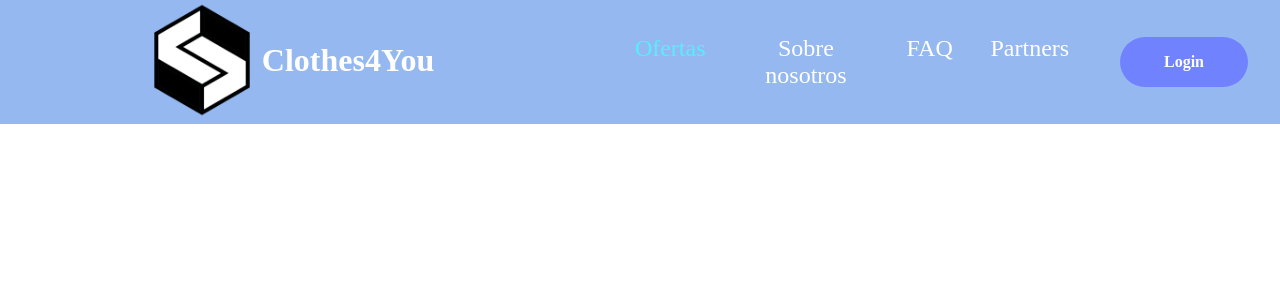
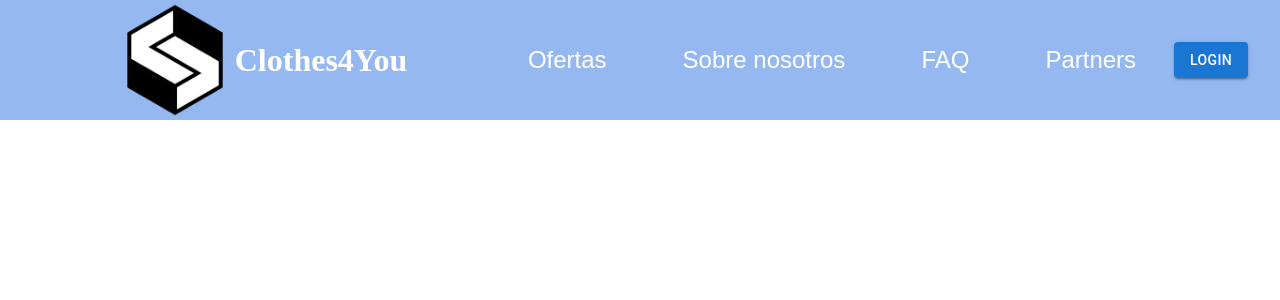
Before and after one commit to EzequielHuayta/reactPagina, a React (Create React App) app: page / in a window 1280 px wide. Shown: the top 300 px of the page. Built offline with nearby package versions, Linux system fonts and the light colour scheme.

Commit message:
Desafio: Menu e-commerce

```diff
--- a/package.json
+++ b/package.json
@@ -3,6 +3,9 @@
   "version": "0.1.0",
   "private": true,
   "dependencies": {
+    "@emotion/react": "^11.9.3",
+    "@emotion/styled": "^11.9.3",
+    "@mui/material": "^5.8.4",
     "@testing-library/jest-dom": "^5.16.4",
     "@testing-library/react": "^13.3.0",
     "@testing-library/user-event": "^13.5.0",
--- a/src/App.js
+++ b/src/App.js
@@ -1,5 +1,6 @@
 import logo from './logo.svg';
 import './App.css';
+<meta name="viewport" content="initial-scale=1, width=device-width" />
 
 function App() {
   return (
--- a/src/components/NavBar.js
+++ b/src/components/NavBar.js
@@ -1,7 +1,9 @@
 import React from 'react'
 import styled from 'styled-components/macro';
 import logo from '../assets/logo.png'
-
+import Stack from '@mui/material/Stack';
+import Button from '@mui/material/Button';
+import Grid from '@mui/material/Grid';
 
 
 // Create a Wrapper component that'll render a <section> tag with some styles
@@ -37,21 +39,17 @@ const Sections = styled.section`
   text-align: center;
   color: palevioletred;
   justify-content: center;
- > ul{
-    display: flex;
-    justify-content: center;
-   > li{
-      font-size: 1.5rem;
-    }
-  }
+
+
 `;
 
-const Menu = styled.li`
+const Menu = styled.button`
   cursor: pointer;
-  display: inline;
-  /* The resulting background color will be based on the bg props. */
+  font-size: 1.5rem;
+  border-width: 0;
+  background-color: transparent;
+ // The resulting background color will be based on the bg props.
   color: ${props => props.imp === true ? "#55eeff" : "white"};
-  margin: 4%;
 `;
 
 const Login = styled.section`
@@ -62,20 +60,7 @@ const Login = styled.section`
   align-items: center;
 `;
 
-const Button = styled.button`
-  cursor: pointer;
-  cursor: pointer;
-  width: 100%;
-	padding: 1em;
-	background: hsl(233deg 100% 71% / 88%);
-	border: none;
-	border-radius: 30px;
-  font-family: 'Regular';
-	font-weight: 600;
-  font-size: 1rem;
-  color: white;
-  height: auto;
-`;
+
 
 
 
@@ -83,23 +68,28 @@ const Button = styled.button`
 
 function NavBar() {
   return (
+    <Grid container>
       <Header>
         <Logo>
           <img src={logo} alt=''/>
           <h1>Clothes4You</h1>
         </Logo>
-        <Sections>
-            <ul>
-              <Menu imp={true}>Ofertas</Menu>
+        <Stack
+          direction="row"
+          justifyContent="space-around"
+          alignItems="center"
+          spacing={8}
+        >
+          <Menu> Ofertas</Menu>
           <Menu>Sobre nosotros</Menu>
           <Menu>FAQ</Menu>
           <Menu>Partners</Menu>
-            </ul>
-        </Sections>
+        </Stack>
         <Login >
-      <Button> Login </Button>
+        <Button variant="contained">Login</Button>
         </Login>
       </Header>
+    </Grid>
   )
 }
 
```
Also changed, not shown: 1 other file (tests, documents, lock files or other folders). Lines whose indentation alone changed are shown as unchanged.
